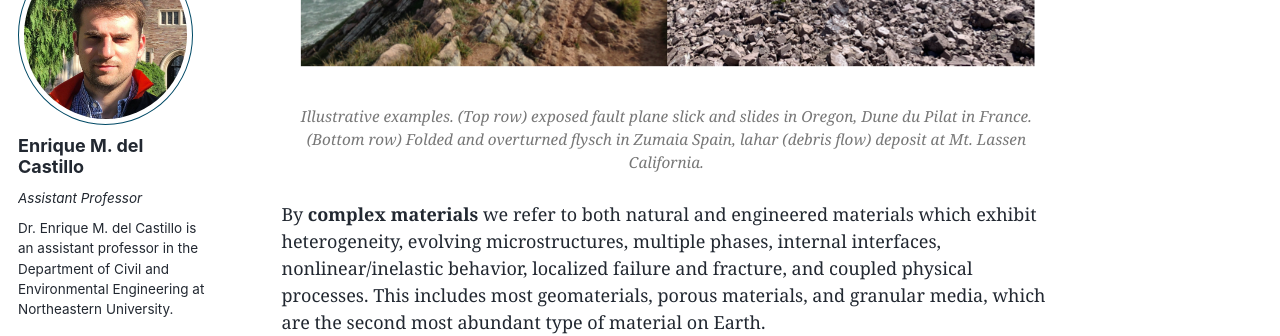
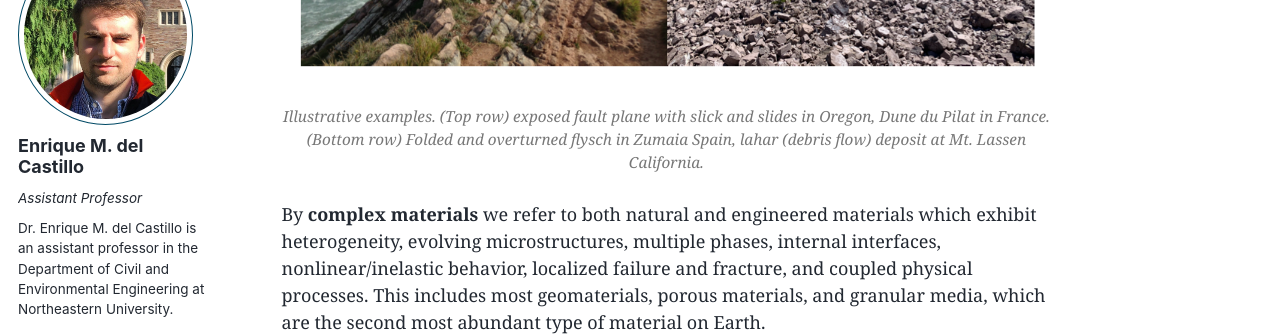
Before and after one commit to emdc19/emdcwebsite, a Jekyll site: the page built from _pages/about.md, in a window 1280 px wide and 900 px high, scrolled down 841 px. Shown: the part 154-490 px from the top of the window. Built offline with Jekyll 4.4.1, drawn with Linux system fonts in a browser that asks for light colours; some web fonts are replaced; a script that is not in the unit is left out.

Commit message:
Update about.md

```diff
--- a/_pages/about.md
+++ b/_pages/about.md
@@ -13,7 +13,7 @@ From a methodology standpoint, in addition to developing both mechanistic and da
 
 <figure class="content-figure">
   <img src="{{ base_path }}/images/fotos.png" alt="overview foto">
-  <figcaption>Illustrative examples. (Top row) exposed fault plane slick and slides in Oregon, Dune du Pilat in France. (Bottom row) Folded and overturned flysch in Zumaia Spain, lahar (debris flow) deposit at Mt. Lassen California. </figcaption>
+  <figcaption>Illustrative examples. (Top row) exposed fault plane with slick and slides in Oregon, Dune du Pilat in France. (Bottom row) Folded and overturned flysch in Zumaia Spain, lahar (debris flow) deposit at Mt. Lassen California. </figcaption>
 </figure>
 
 By **complex materials** we refer to both natural and engineered materials which exhibit heterogeneity, evolving microstructures, multiple phases, internal interfaces, nonlinear/inelastic behavior, localized failure and fracture, and coupled physical processes. This includes most geomaterials, porous materials, and granular media, which are the second most abundant type of material on Earth.
```
